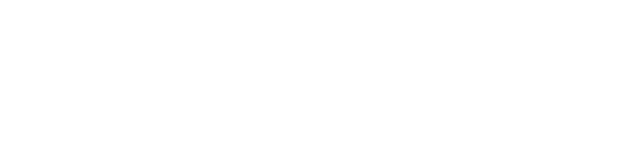
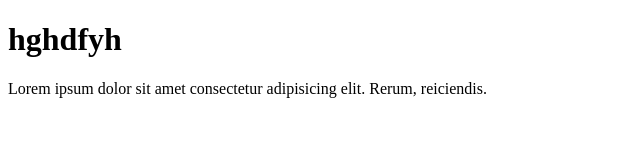
Before and after one commit to TheSoran/first-project-1, a plain HTML site: page index.html in a window 1280 px wide. Shown: the whole page, without its empty margins (0-640 px from the left). Drawn offline with Linux system fonts and the light colour scheme.

Commit message:
second project

```diff
--- a/index.html
+++ b/index.html
@@ -6,7 +6,13 @@
     <meta name="viewport" content="width=device-width, initial-scale=1.0">
     <title>Document</title>
 </head>
+
+
 <body>
 
+    <h1>hghdfyh</h1>
+    <p>Lorem ipsum dolor sit amet consectetur adipisicing elit. Rerum, reiciendis.</p>
+
+<script src="javascript.js"></script>
 </body>
 </html>
```
Also changed, not shown: javascript.js (added).
